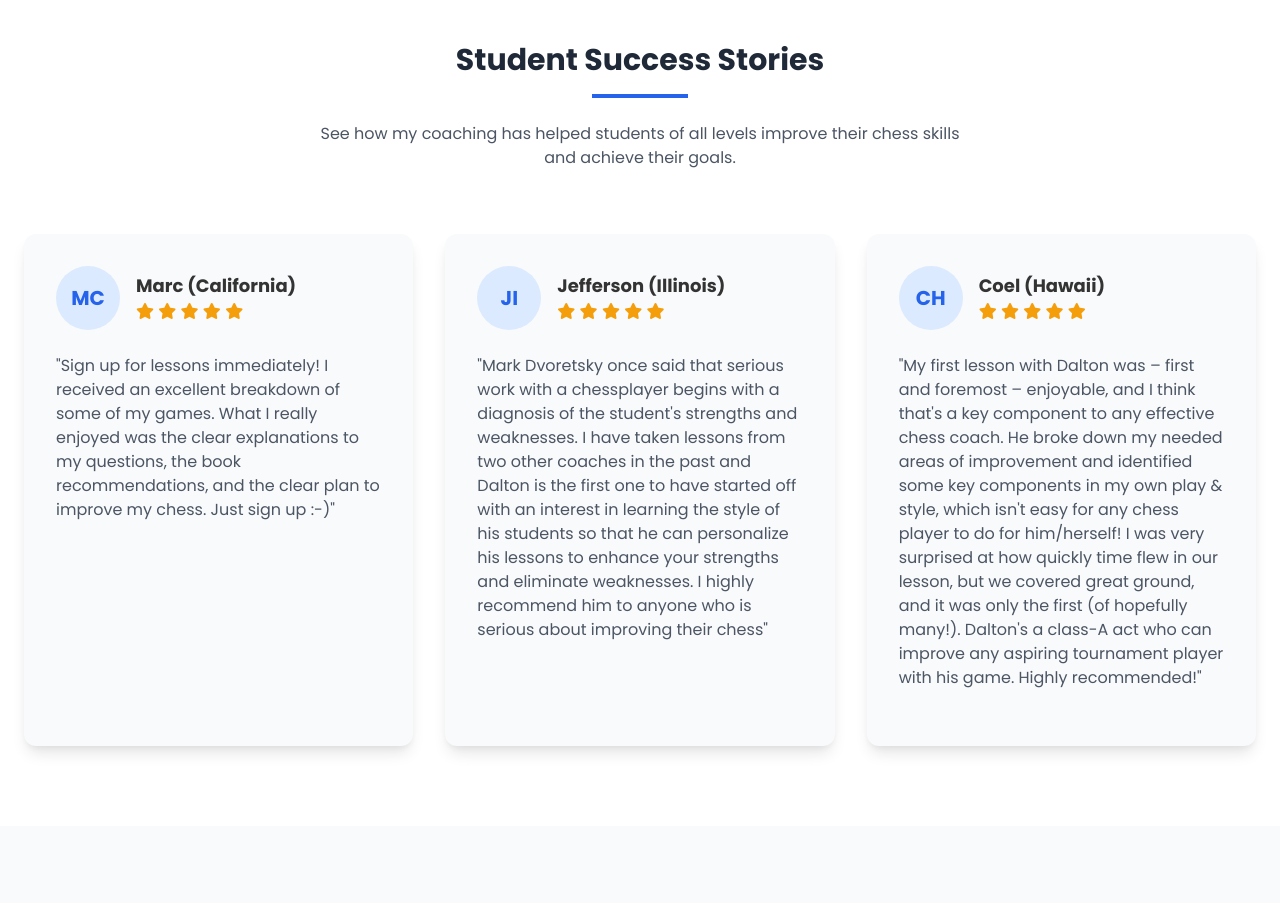
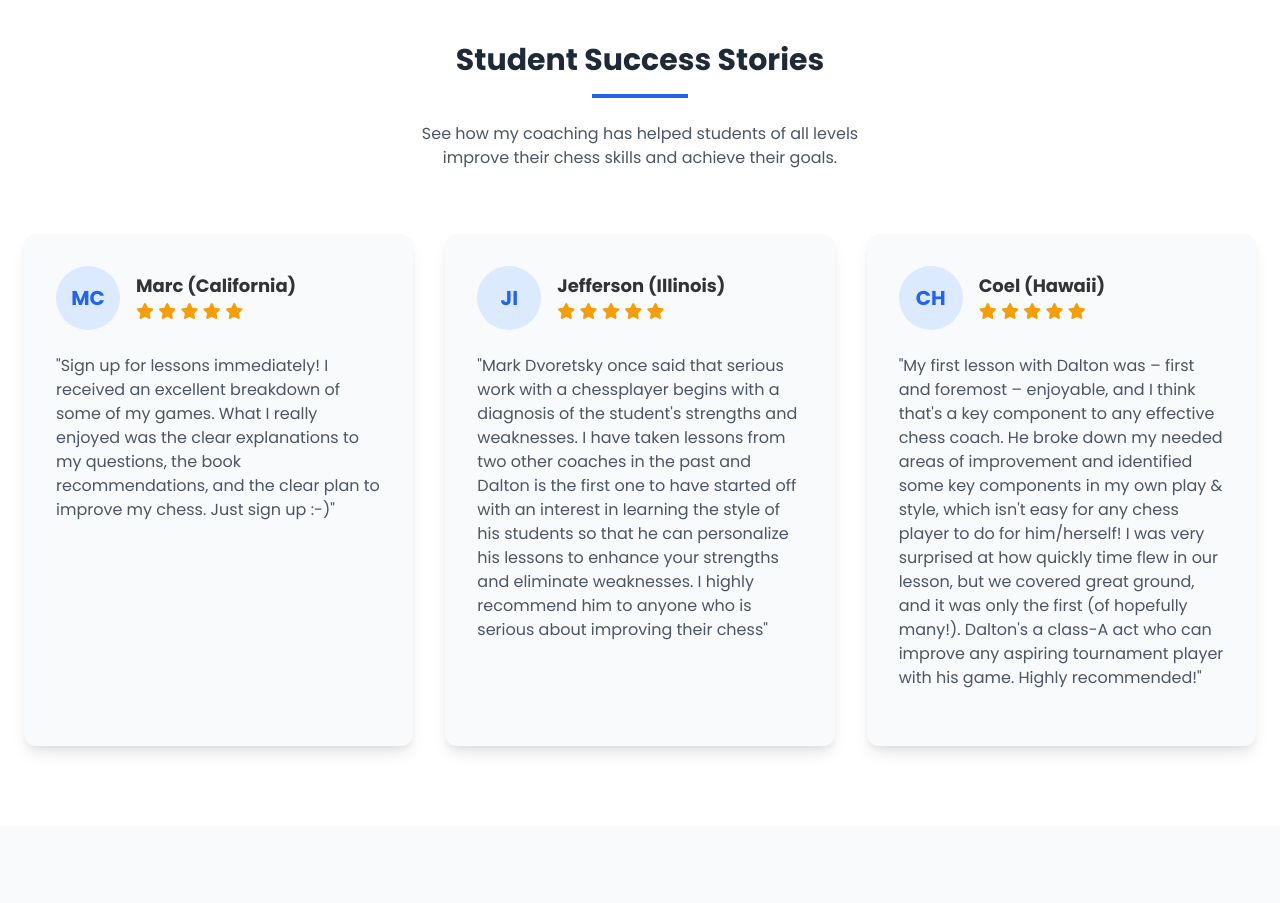
Before and after one commit to MattyDPerrine/nextlevelchesscoaching, a plain HTML site: page index.html in a window 1280 px wide. Shown: the part 3620-4523 px from the top of the page. Drawn offline with nearby package versions, Linux system fonts and the light colour scheme.

Commit message:
Refactor Student Success Stories section for improved readability

```diff
--- a/index.html
+++ b/index.html
@@ -408,7 +408,8 @@
             <div class="text-center mb-16">
                 <h2 class="text-3xl font-bold text-gray-800 mb-4">Student Success Stories</h2>
                 <div class="w-24 h-1 bg-blue-600 mx-auto mb-6"></div>
-                <p class="text-gray-600 max-w-2xl mx-auto">See how my coaching has helped students of all levels improve their chess skills and achieve their goals.</p>
+                <p class="text-gray-600 max-w-2xl mx-auto">See how my coaching has helped students of all levels</p>
+                <p class="text-gray-600 max-w-2xl mx-auto">improve their chess skills and achieve their goals.</p>
             </div>
             <div class="grid grid-cols-1 md:grid-cols-3 gap-8">
                 <div class="testimonial-card bg-gray-50 rounded-xl shadow-lg p-8">
```
